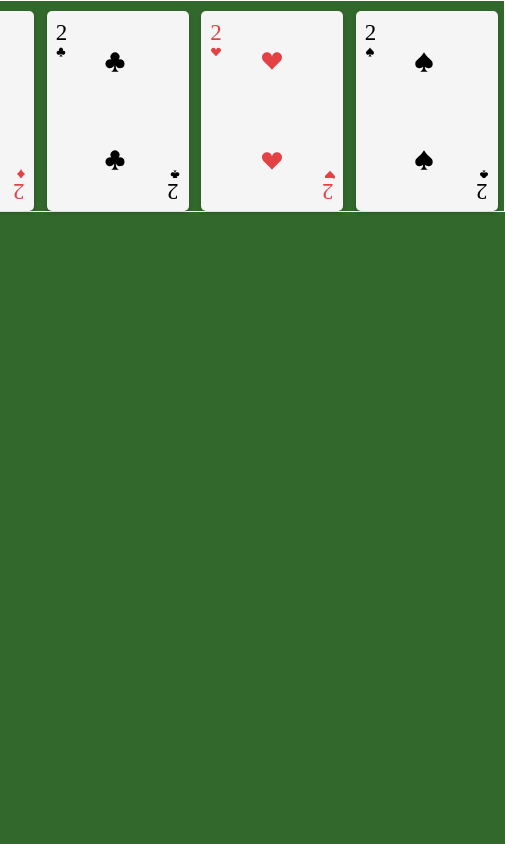
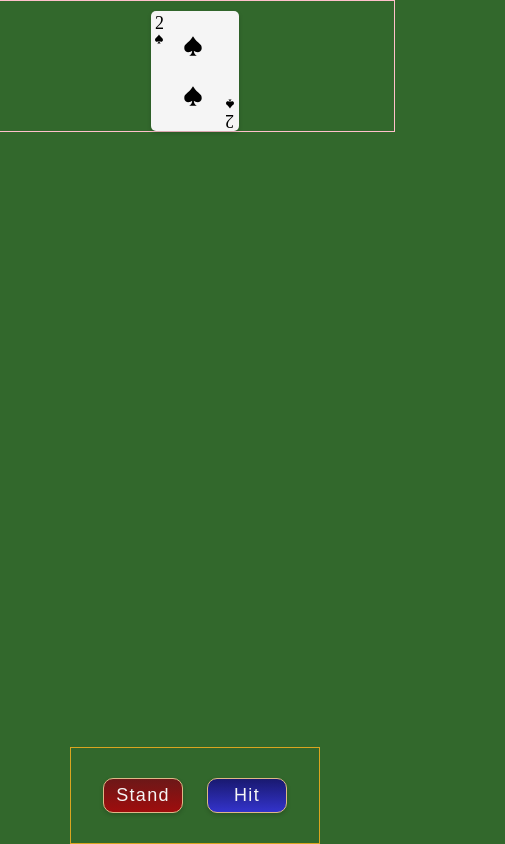
Before and after one commit to CarinWood/Black-Jack, a React (Create React App) app: page / in a window 390 px wide. Shown: the whole page, 505 px wide, since content can reach past the window. Built offline with nearby package versions, Linux system fonts and the light colour scheme.

Commit message:
created hit and stand buttons

```diff
--- a/src/App.js
+++ b/src/App.js
@@ -1,15 +1,10 @@
-import Card02 from './components/card02/Card02';
-
-
+import GameTable from "./pages/gameTable/GameTable";
 
 function App() {
   return (
-    <div className='app'>
-      <Card02 suit={"diamonds"}/>
-      <Card02 suit={"clubs"}/>
-      <Card02 suit={"hearts"}/>
-      <Card02 suit={"spades"}/>
-    </div>
+    <>
+      <GameTable />
+    </>
   );
 }
 
--- a/src/components/card02/card.css
+++ b/src/components/card02/card.css
@@ -1,7 +1,7 @@
 .card-frame {
     margin-top: 10px;
-    width: 162px;
-    height: 220px;
+    width: 122px;
+    height: 165px;
     padding: 4px;
     font-size: 23px;
     background-color: whitesmoke;
@@ -37,8 +37,8 @@
 .heart-suit-small-2 {
     transform: rotate(180deg);
     position: absolute;
-    bottom: 11%;
-    right: 6%;
+    bottom: 15%;
+    right: 8%;
 }
 
 .clubs-suit-small, .clubs-suit-small-2 {
@@ -52,8 +52,8 @@
 .clubs-suit-small-2 {
     transform: rotate(180deg);
     position: absolute;
-    bottom: 11%;
-    right: 6%;
+    bottom: 15%;
+    right: 8%;
 }
 
 .diamonds-suit-small, .diamonds-suit-small-2 {
@@ -67,8 +67,8 @@
 .diamonds-suit-small-2 {
     transform: rotate(180deg);
     position: absolute;
-    bottom: 11%;
-    right: 5.4%;
+    bottom: 15%;
+    right: 7%;
 }
 
 .spades-suit-small, .spades-suit-small-2 {
@@ -82,8 +82,8 @@
 .spades-suit-small-2 {
     transform: rotate(180deg);
     position: absolute;
-    bottom: 11%;
-    right: 6%;
+    bottom: 15%;
+    right: 8%;
 }
 
 .first-heart, .second-heart {
@@ -151,62 +151,93 @@
 
 
 
-@media screen and (max-width: 768px) {
+@media screen and (max-width: 811px) {
     .card-frame {
         margin-top: 10px;
-        width: 142px;
-        height: 200px;
-        padding: 4px;
-        font-size: 23px;
+        width: 102px;
+        height: 145px;
+
     }
+
+    .heart-suit-small-2, .clubs-suit-small-2, .spades-suit-small-2, .diamonds-suit-small-2 {
+        bottom: 17%;
+        right: 9.5%;
+    }
+
+
+
 }
 
-@media screen and (max-width: 321px) {
+@media screen and (max-width: 471px) {
     .card-frame {
         margin-top: 10px;
-        width: 98px;
-        height: 130px;
-        padding: 4px;
+        width: 88px;
+        height: 120px;
+        padding: 2px;
         font-size: 23px;
     }
 
-    .spades-suit-small-2, .heart-suit-small-2, .spades-suit-small-2 {
-        bottom: 13%;
-        right: 7.6%;
+    .spades-suit-small-2, .clubs-suit-small-2 {
+        bottom: 10.8%;
+        right: 5%;
+    }
+
+
+    .heart-suit-small {
+        margin-left: 2px;
+        margin-bottom: 13px;
+    }
+
+    .heart-suit-small-2 {
+        bottom: 10.9%;
+        right: 5.8%;
+    }
+
+    .heart-suit-small, .heart-suit-small-2 {
+        font-size: 8px;
+    }
+
+    .diamonds-suit-small {
+        margin-left: 0.6px;
     }
 
     .diamonds-suit-small-2 {
-        bottom: 13%;
-        right: 6.7%;
+        bottom: 10%;
+        right: 3.5%;
     }
 
-    .spades-suit-small {
-        margin-left: 4.5px;
+    .spades-suit-small, .clubs-suit-small {
+        margin-left: 1.2px;
         margin-bottom: 11px;
     }
 
-    .heart-suit-small {
-        margin-left: 5.2px;
-        margin-bottom: 11px;
-    }
 
-    .diamonds-suit-small {
-        margin-left: 3.6px;
-    }
 
-    .heart-suit-small, .heart-suit-small-2 {
-        font-size: 9px;
-    }
+
+
 
     .first-digit {
-        font-size: 20px;
-        margin-top: 2px;
+        font-size: 18px;
+        margin-top: 0px;
+        margin-left: 2px;
     }
 
     .second-digit {
-        font-size: 20px;
-        margin-bottom: 2px;
-        margin-right: 8px;
+        font-size: 18px;
+        margin-bottom: 0px;
+        margin-right: 5px;
+    }
+
+    .first-heart, .second-heart {
+        font-size: 19px;
+        width: 19px;
+        height: 19px;
+    }
+
+    .second-heart {
+        transform: rotate(180deg);
+
+
     }
 
 
--- /dev/null
+++ b/src/components/userButtons/UserButtons.jsx
@@ -0,0 +1,13 @@
+import React from 'react'
+import './userButtons.css'
+
+const UserButtons = () => {
+  return (
+    <div className='user-box'>
+      <button className='stand-btn'>Stand</button>
+      <button className='hit-btn'>Hit</button>
+    </div>
+  )
+}
+
+export default UserButtons
--- /dev/null
+++ b/src/components/userButtons/userButtons.css
@@ -0,0 +1,56 @@
+.user-box {
+    width: 300px;
+    border: 1px solid goldenrod;
+    position: absolute;
+    left: 50%;
+    margin-left: -150px;
+    bottom: 0;
+    padding: 40px;
+    display: flex;
+    justify-content: space-around;
+    align-items: center;
+}
+
+.stand-btn, .hit-btn {
+    color: var(--white);
+    padding: 5px 10px;
+    border: 1px solid burlywood;
+    border-radius: 10px;
+    background-image:linear-gradient(rgb(108, 24, 24), rgb(159, 13, 13));
+    font-size: 20px;
+    letter-spacing: 1.3px;
+    box-shadow: 0 2px 4px rgba(0, 0, 0, 0.18);
+    width: 90px;
+    cursor: pointer;
+}
+
+.hit-btn {
+    background-image: linear-gradient(midnightblue, rgb(51, 51, 203));
+}
+
+.hit-btn:active, .stand-btn:active {
+    transform: translateY(2px);
+}
+
+@media screen and (max-width: 471px) {
+
+    .user-box {
+        width: 250px;
+        border: 1px solid goldenrod;
+        position: absolute;
+        left: 50%;
+        margin-left: -125px;
+        bottom: 0;
+        padding: 30px 20px;
+        display: flex;
+        justify-content: space-around;
+        align-items: center;
+    }
+
+    .stand-btn, .hit-btn {
+        padding: 6px 10px;
+        font-size: 18px;
+        letter-spacing: 1.3px;
+        width: 80px;
+    }
+}
--- a/src/index.css
+++ b/src/index.css
@@ -6,6 +6,10 @@
 }
 
 body {
+  overflow-x: hidden;
+  width: 100%;
+  height: 100%;
+  padding: 0px;
   display: flex;
   justify-content: center;
   align-items: center;
@@ -14,23 +18,3 @@ body {
   --white: whitesmoke;
   --black: black;
 }
-
-.app {
-  display: flex;
-  justify-content: space-around;
-  align-items: center;
-  width: 800px;
-  border: 1px solid white;
-}
-
-@media screen and (max-width: 768px) {
-  .app {
-    width: 620px;
-  }
-}
-
-@media screen and (max-width: 320px) {
-  .app {
-    width: 620px;
-  }
-}
--- /dev/null
+++ b/src/pages/gameTable/GameTable.js
@@ -0,0 +1,18 @@
+import React from "react";
+import './gameTable.css'
+import UserButtons from "../../components/userButtons/UserButtons";
+import Card02 from "../../components/card02/Card02";
+
+const GameTable = () => {
+  return (
+    <div className="game-table">
+      <div className="dealers-box">
+        <Card02 suit={"spades"}/>
+      </div>
+
+      <UserButtons />
+    </div>
+  );
+};
+
+export default GameTable;
--- /dev/null
+++ b/src/pages/gameTable/gameTable.css
@@ -0,0 +1,29 @@
+.game-table {
+    width: 100%;
+    height: 100%;
+  }
+
+  .dealers-box {
+    display: flex;
+    justify-content: space-around;
+    align-items: center;
+    width: 800px;
+    border: 1px solid white;
+  }
+
+  @media screen and (max-width: 811px) {
+    .dealers-box {
+      width: 720px;
+      justify-content: center;
+      border: 1px solid lime;
+    }
+  }
+
+  @media screen and (max-width: 471px) {
+    .dealers-box {
+      width: 400px;
+      border: 1px solid pink;
+
+
+    }
+  }
```
Also changed, not shown: src/pages/StartPage.js (added, +9 -0 lines).
